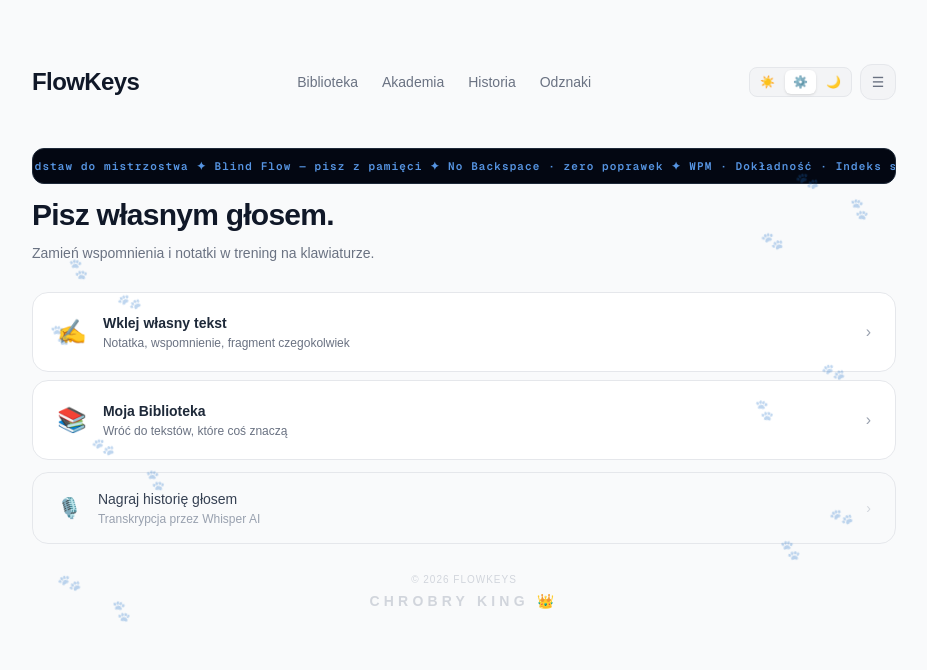
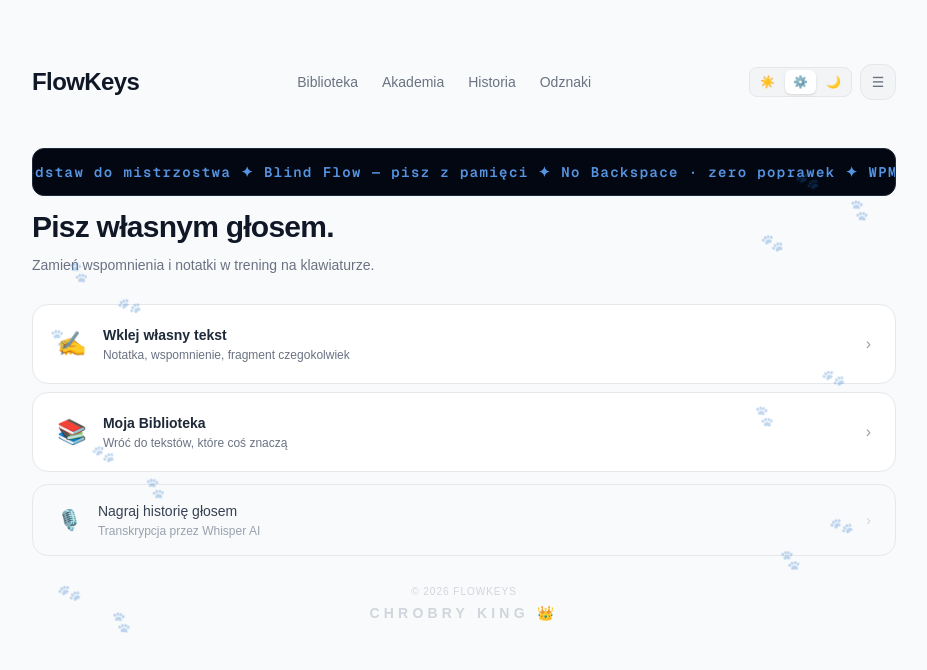
Before and after one commit to spower777/FlowKeys, a Next.js app: page / in a window 1280 px wide. Shown: the top 670 px of the page, without its empty margins (176-1103 px from the left). Built offline with nearby package versions, Linux system fonts and the light colour scheme.

Commit message:
feat: enlarge marquee banner — h-12, text-sm
Co-Authored-By: Claude Sonnet 4.6 <noreply@anthropic.com>

```diff
--- a/components/MarqueeBanner.tsx
+++ b/components/MarqueeBanner.tsx
@@ -18,9 +18,9 @@ export default function MarqueeBanner() {
   const doubled = `${text}   ${text}   `
 
   return (
-    <div className="overflow-hidden rounded-xl bg-gray-950 dark:bg-black border border-gray-800 dark:border-gray-900 h-9 flex items-center select-none">
+    <div className="overflow-hidden rounded-xl bg-gray-950 dark:bg-black border border-gray-800 dark:border-gray-900 h-12 flex items-center select-none">
       <div className="animate-marquee whitespace-nowrap flex items-center">
-        <span className="font-mono text-[11px] font-semibold tracking-widest text-[var(--accent-400)] opacity-90">
+        <span className="font-mono text-sm font-semibold tracking-widest text-[var(--accent-400)] opacity-90">
           {doubled}
         </span>
       </div>
```
